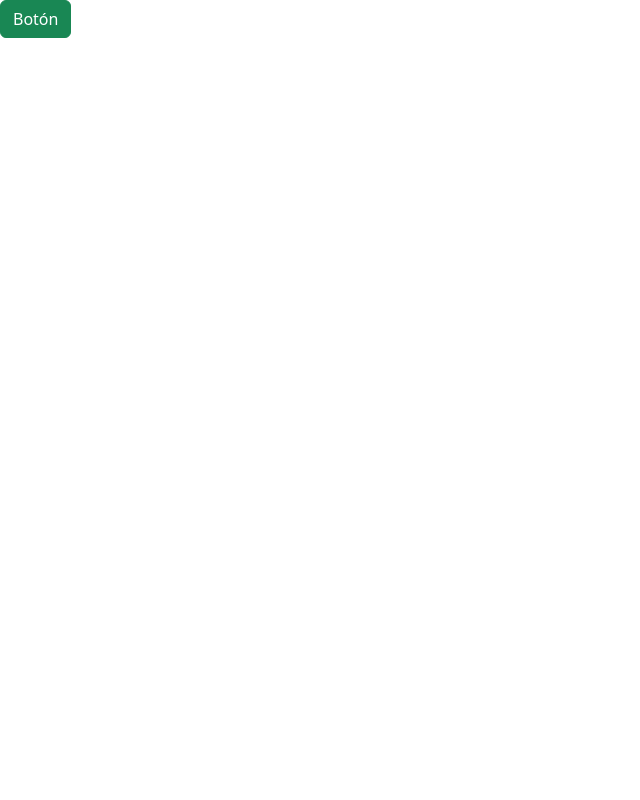
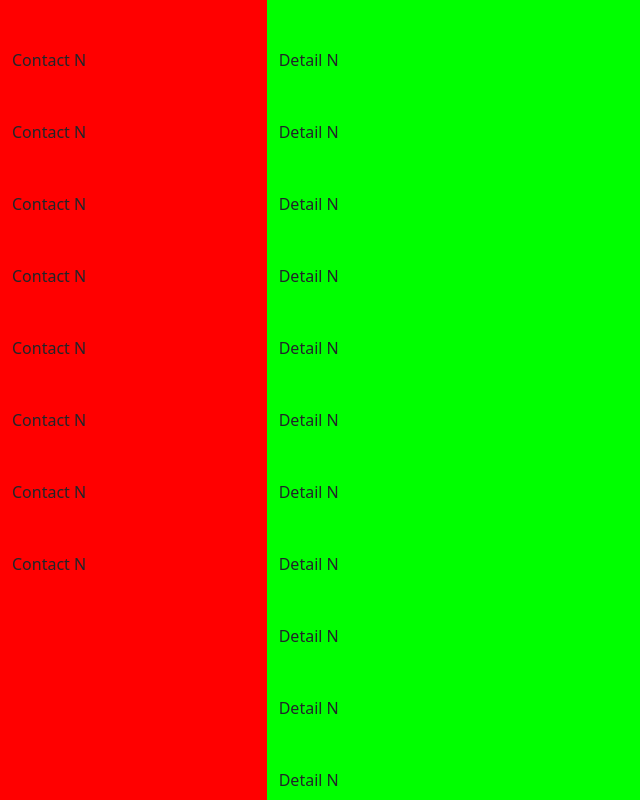
Before and after one commit to BrenRuizH/electron-chat-app, an Electron app: page index.html in a window 800 px wide. Shown: the whole page, without its empty margins (0-640 px from the left). Drawn offline with nearby package versions, Linux system fonts and the light colour scheme.

Commit message:
Crear estructura base

```diff
--- a/css/style.css
+++ b/css/style.css
@@ -1 +1,21 @@
 @import "../node_modules/bootstrap/dist/css/bootstrap.min.css";
+
+#left {
+    background-color: #FF0000;
+    position: absolute;
+    top: 0;
+    bottom: 0;
+    left: 0;
+    height: 100%;
+    overflow-y: auto;
+}
+
+#right {
+    background-color: #00FF00;
+    position: absolute;
+    top: 0;
+    bottom: 0;
+    right: 0;
+    height: 100%;
+    overflow-y: auto;
+}
--- a/index.html
+++ b/index.html
@@ -7,6 +7,37 @@
     <title>Document</title>
 </head>
 <body>
-    <buttton class="btn btn-success">Botón</buttton>
+    <div class="row">
+        <div class="col-4" id="left">
+            <p class="my-5">Contact N</p>
+            <p class="my-5">Contact N</p>
+            <p class="my-5">Contact N</p>
+            <p class="my-5">Contact N</p>
+            <p class="my-5">Contact N</p>
+            <p class="my-5">Contact N</p>
+            <p class="my-5">Contact N</p>
+            <p class="my-5">Contact N</p>
+        </div>
+        <div class="col-8" id="right">
+            <p class="my-5">Detail N</p>
+            <p class="my-5">Detail N</p>
+            <p class="my-5">Detail N</p>
+            <p class="my-5">Detail N</p>
+            <p class="my-5">Detail N</p>
+            <p class="my-5">Detail N</p>
+            <p class="my-5">Detail N</p>
+            <p class="my-5">Detail N</p>
+            <p class="my-5">Detail N</p>
+            <p class="my-5">Detail N</p>
+            <p class="my-5">Detail N</p>
+            <p class="my-5">Detail N</p>
+            <p class="my-5">Detail N</p>
+            <p class="my-5">Detail N</p>
+            <p class="my-5">Detail N</p>
+            <p class="my-5">Detail N</p>
+            <p class="my-5">Detail N</p>
+            <p class="my-5">Detail N</p>
+        </div>
+    </div>
 </body>
 </html>
```
